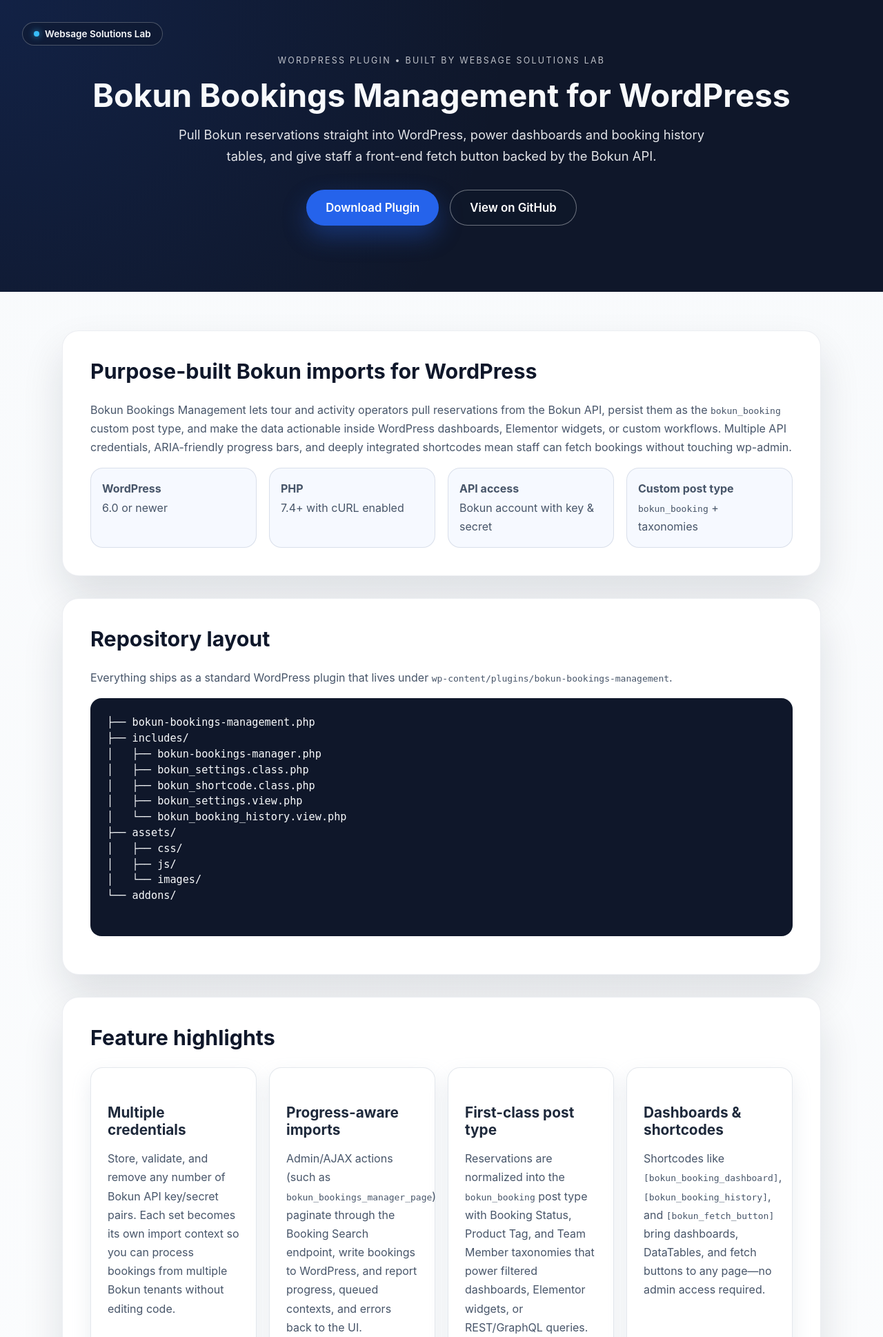
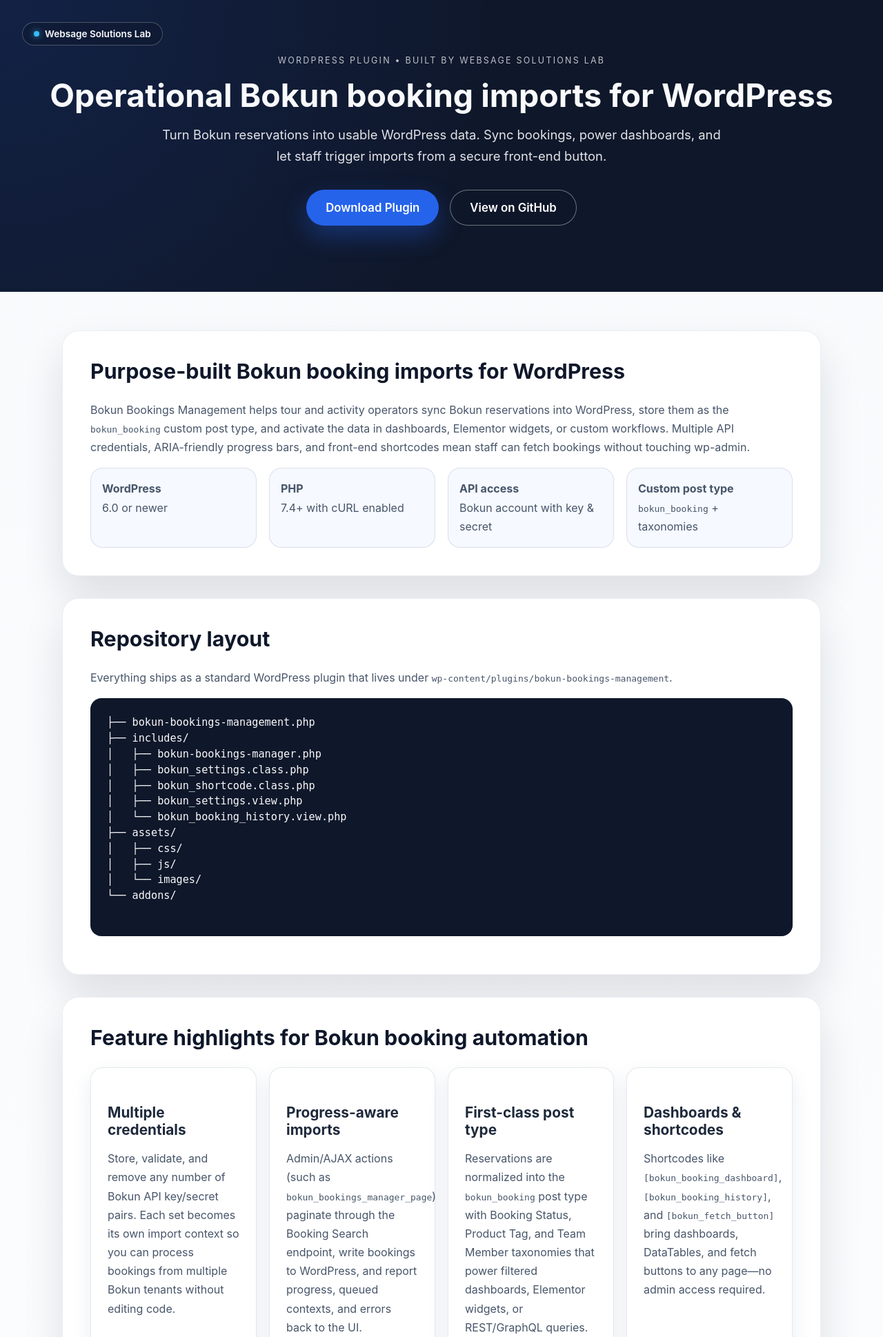
Before and after one commit to rezaeesjd/WebSage-Solutions, a PHP site: page /bokun-bookings-management/ in a window 1280 px wide. Shown: the top 1938 px of the page at 69% size. Run offline with PHP 8.4, Linux system fonts and the light colour scheme.

Commit message:
Improve marketing copy for plugin pages

```diff
--- a/bokun-bookings-management/index.php
+++ b/bokun-bookings-management/index.php
@@ -296,11 +296,11 @@ $contactEmail    = $siteSettings['contact_email'] ?? 'lab@websagesolutions.com';
 </header>
 <main>
     <section>
-        <h2>Purpose-built Bokun imports for WordPress</h2>
-        <p>Bokun Bookings Management lets tour and activity operators pull reservations from the Bokun API, persist them as the
-            <code>bokun_booking</code> custom post type, and make the data actionable inside WordPress dashboards, Elementor
-            widgets, or custom workflows. Multiple API credentials, ARIA-friendly progress bars, and deeply integrated
-            shortcodes mean staff can fetch bookings without touching wp-admin.</p>
+        <h2>Purpose-built Bokun booking imports for WordPress</h2>
+        <p>Bokun Bookings Management helps tour and activity operators sync Bokun reservations into WordPress, store them as the
+            <code>bokun_booking</code> custom post type, and activate the data in dashboards, Elementor widgets, or custom workflows.
+            Multiple API credentials, ARIA-friendly progress bars, and front-end shortcodes mean staff can fetch bookings without
+            touching wp-admin.</p>
         <ul class="metadata-list">
             <li><strong>WordPress</strong><br>6.0 or newer</li>
             <li><strong>PHP</strong><br>7.4+ with cURL enabled</li>
@@ -329,7 +329,7 @@ $contactEmail    = $siteSettings['contact_email'] ?? 'lab@websagesolutions.com';
     </section>
 
     <section>
-        <h2>Feature highlights</h2>
+        <h2>Feature highlights for Bokun booking automation</h2>
         <div class="grid">
             <div class="card">
                 <h3>Multiple credentials</h3>
@@ -363,6 +363,15 @@ $contactEmail    = $siteSettings['contact_email'] ?? 'lab@websagesolutions.com';
     </section>
 
     <section>
+        <h2>Common Bokun WordPress use cases</h2>
+        <ul>
+            <li><strong>Operations dashboards:</strong> give staff a shared view of upcoming tours without WordPress admin access.</li>
+            <li><strong>Multi-brand imports:</strong> manage multiple Bokun tenants with separate API credentials and dashboards.</li>
+            <li><strong>Customer service teams:</strong> search booking history, export CSVs, and track changes from one table.</li>
+        </ul>
+    </section>
+
+    <section>
         <h2>Installation</h2>
         <ol>
             <li>Download the latest release zip via the button above or clone the repository into <code>wp-content/plugins/</code>.</li>
@@ -383,7 +392,7 @@ $contactEmail    = $siteSettings['contact_email'] ?? 'lab@websagesolutions.com';
     </section>
 
     <section>
-        <h2>Import behavior</h2>
+        <h2>Import behavior and data handling</h2>
         <ul>
             <li>Every credential pair is normalized into a numbered import context (API 1, API 2, etc.) that runs sequentially.</li>
             <li>The plugin calls <code>/booking.json/booking-search</code> with a default date window from yesterday through one month ahead—filter <code>bokun_booking_items_per_page</code> to adjust pagination.</li>
@@ -423,7 +432,7 @@ $contactEmail    = $siteSettings['contact_email'] ?? 'lab@websagesolutions.com';
     </section>
 
     <section>
-        <h2>Booking history UI</h2>
+        <h2>Booking history UI for teams</h2>
         <p>The built-in Booking History submenu and shortcode both query <code>wp_bokun_booking_history</code> and render a responsive DataTable with collapsible filters, column search, CSV export, and capability checks. The view handles missing tables gracefully—for example when the plugin has been uploaded but not activated yet.</p>
     </section>
 
--- a/config/site-settings.json
+++ b/config/site-settings.json
@@ -1,22 +1,22 @@
 {
     "site": {
-        "site_title": "Websage Solutions Plugins | Websage Solutions",
-        "meta_description": "Explore Websage Solutions' lightweight WordPress utilities powered by GitHub deployments and Bokun booking imports.",
+        "site_title": "Websage Solutions Integrations Hub | WordPress Plugins & Automations",
+        "meta_description": "Discover Websage Solutions' growing hub of WordPress integrations, automation helpers, and GitHub-powered plugins for modern deployments.",
         "hero_eyebrow": "Websage Solutions Lab",
-        "hero_heading": "Choose a plugin landing page",
-        "hero_body": "Pick a helper plugin below to access docs, download links, and GitHub repositories.",
+        "hero_heading": "A growing hub for WordPress integrations",
+        "hero_body": "Explore focused landing pages for each plugin, complete with documentation, download links, and real-world use cases. New tools and integrations are added continuously.",
         "contact_email": "lab@websagesolutions.com"
     },
     "plugins": {
         "github-plugin-installer-and-updater": {
             "slug": "github-plugin-installer-and-updater",
             "card_title": "GitHub Plugin Installer & Updater",
-            "card_excerpt": "Install and refresh WordPress plugins directly from GitHub, map installed plugins to repositories, and authorize private downloads with a token.",
-            "site_title": "GitHub Plugin Installer & Updater | Websage Solutions",
-            "meta_description": "Install or refresh any WordPress plugin straight from GitHub without leaving wp-admin.",
+            "card_excerpt": "Install and update WordPress plugins straight from GitHub, map installed plugins to repos, and automate private releases with a token.",
+            "site_title": "WordPress GitHub Plugin Installer & Updater | Websage Solutions",
+            "meta_description": "Install, update, and manage WordPress plugins from GitHub with private repo support, managed mappings, and on-demand releases.",
             "hero_eyebrow": "Publisher: Websage Solutions Lab • Company: Websage Solutions",
-            "hero_heading": "Github Plugin Installer & Updater for WordPress",
-            "hero_body": "Install or refresh any WordPress plugin straight from GitHub without leaving wp-admin. Map installed plugins to their repositories, authorize private downloads with a personal access token, and keep this helper plugin updated from the same dashboard.",
+            "hero_heading": "Install and update WordPress plugins from GitHub",
+            "hero_body": "Ship private or client plugins faster. Connect repositories, authorize private downloads with a token, and keep every site synced from one WordPress dashboard.",
             "download_label": "Download Plugin",
             "github_label": "View on GitHub",
             "cta_download_url": "https://github.com/rezaeesjd/github-updater/archive/refs/heads/main.zip",
@@ -27,12 +27,12 @@
         "import-bokun-to-wp-ecommerce-and-custom-fields": {
             "slug": "import-bokun-to-wp-ecommerce-and-custom-fields",
             "card_title": "Import Bokun to WP Ecommerce and Custom Fields",
-            "card_excerpt": "Pull Bokun reservations into WordPress as first-class posts, power dashboards, and expose booking history tables with CSV export.",
-            "site_title": "Import Bokun to WP Ecommerce and Custom Fields | Websage Solutions",
-            "meta_description": "Pull reservations from the Bokun API, store them as native WordPress posts, and work with booking data inside WP Ecommerce with custom fields, dashboards, and shortcodes.",
+            "card_excerpt": "Sync Bokun reservations into WordPress, power dashboards, and publish booking history with CSV export and shortcodes.",
+            "site_title": "Bokun to WordPress Ecommerce Importer | Websage Solutions",
+            "meta_description": "Sync Bokun reservations into WordPress, enrich them with custom fields, and surface booking dashboards, history tables, and shortcodes.",
             "hero_eyebrow": "WordPress Plugin • Built by Websage Solutions Lab",
-            "hero_heading": "Import Bokun to WP Ecommerce and Custom Fields",
-            "hero_body": "Bokun Bookings Management lets tour and activity operators pull reservations straight from the Bokun API, save them as custom posts, and expose dashboards, DataTables history, and shortcodes that plug into WP Ecommerce workflows.",
+            "hero_heading": "Sync Bokun bookings with WP Ecommerce",
+            "hero_body": "Give tour and activity teams a live booking workspace in WordPress. Import Bokun reservations, enrich them with custom fields, and share dashboards and history tables without admin access.",
             "download_label": "Download Plugin",
             "github_label": "View on GitHub",
             "cta_download_url": "https://github.com/rezaeesjd/bokun-bookings-management/archive/refs/heads/main.zip",
@@ -43,12 +43,12 @@
         "bokun-bookings-management": {
             "slug": "bokun-bookings-management",
             "card_title": "Bokun Bookings Management",
-            "card_excerpt": "Import Bokun reservations via API, store them as bokun_booking posts, and expose dashboards, booking history tables, and public fetch buttons.",
-            "site_title": "Bokun Bookings Management | Websage Solutions",
-            "meta_description": "Bokun Bookings Management pulls reservations from the Bokun API, stores them as bokun_booking posts, and exposes dashboards, booking history tables, and importer shortcodes inside WordPress.",
+            "card_excerpt": "Import Bokun bookings via API, store them as bokun_booking posts, and deliver dashboards, history tables, and fetch buttons.",
+            "site_title": "Bokun Bookings Management for WordPress | Websage Solutions",
+            "meta_description": "Import Bokun bookings into WordPress, store them as bokun_booking posts, and deliver dashboards, booking history tables, and fetch buttons.",
             "hero_eyebrow": "WordPress Plugin • Built by Websage Solutions Lab",
-            "hero_heading": "Bokun Bookings Management for WordPress",
-            "hero_body": "Pull Bokun reservations straight into WordPress, power dashboards and booking history tables, and give staff a front-end fetch button backed by the Bokun API.",
+            "hero_heading": "Operational Bokun booking imports for WordPress",
+            "hero_body": "Turn Bokun reservations into usable WordPress data. Sync bookings, power dashboards, and let staff trigger imports from a secure front-end button.",
             "download_label": "Download Plugin",
             "github_label": "View on GitHub",
             "cta_download_url": "https://github.com/rezaeesjd/bokun-bookings-management/archive/refs/heads/main.zip",
```
Also changed, not shown: github-plugin-installer-and-updater/index.php (+20 -10 lines), import-bokun-to-wp-ecommerce-and-custom-fields/index.php (+16 -7 lines).
